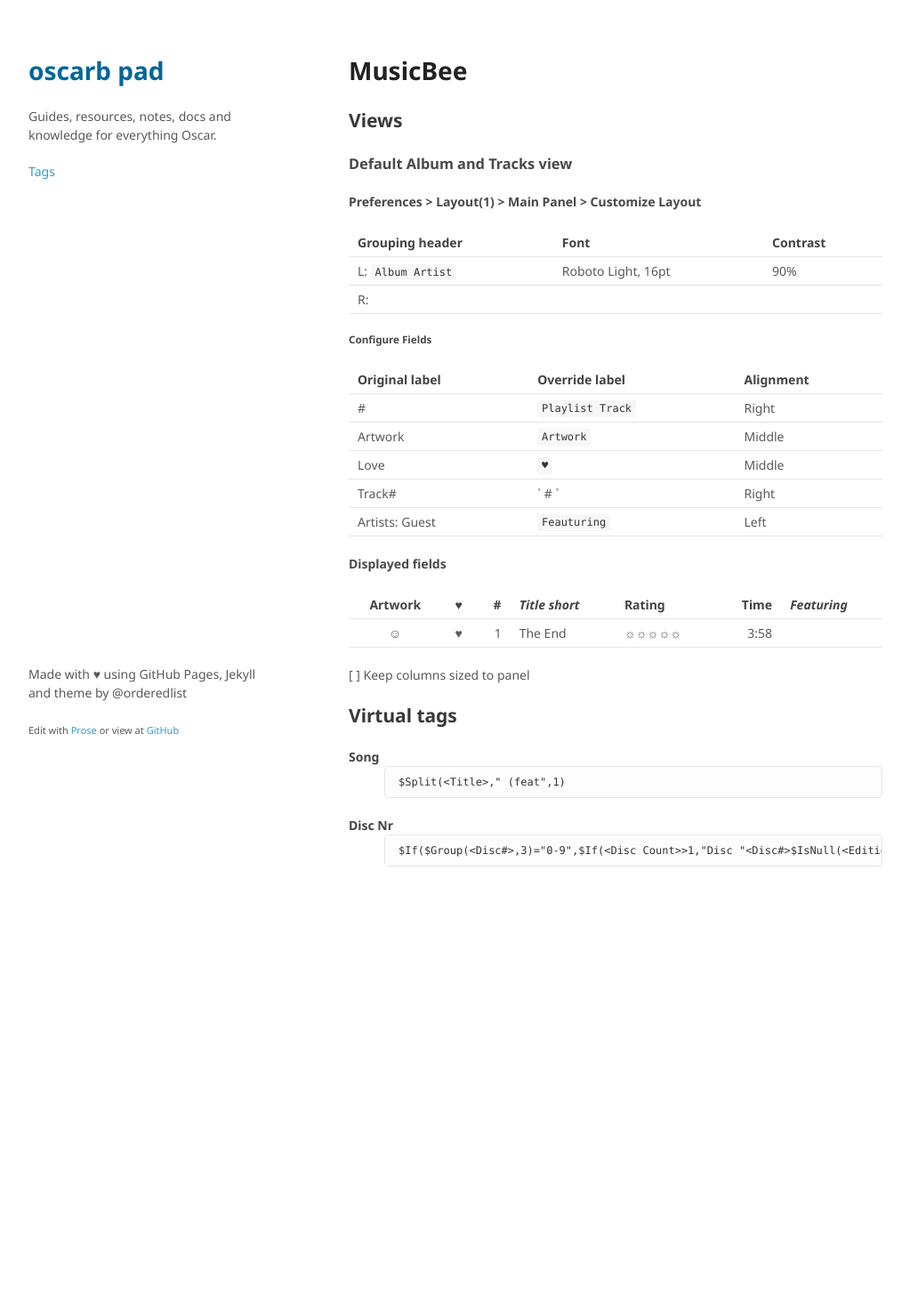
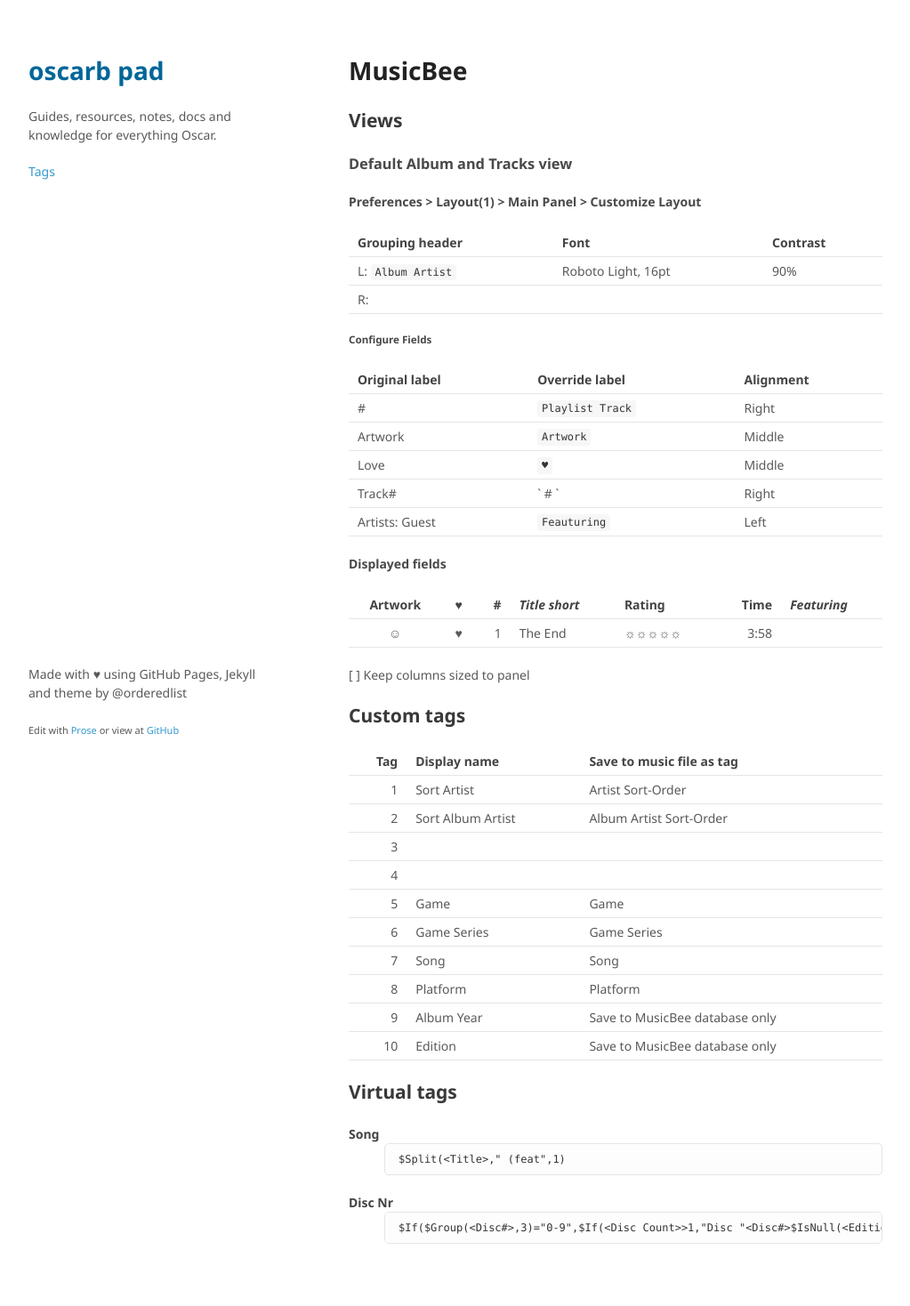
Before and after one commit to oscarb/pad, a Jekyll site: the page built from _docs/musicbee.md, in a window 1280 px wide. Shown: the whole page at 89% size, without its empty margins (128-1151 px from the left). Built offline with Jekyll 4.4.1, drawn with Linux system fonts in a browser that asks for light colours; before the commit the page ends 1044 px from its top, so only the background shows below that.

Commit message:
Updated musicbee.md

```diff
--- a/_docs/musicbee.md
+++ b/_docs/musicbee.md
@@ -44,6 +44,29 @@ Artists: Guest | `Feauturing`     | Left
 [ ] Keep columns sized to panel
 
 
+
+## Custom tags
+
+Tag | Display name  | Save to music file as tag
+---:|---------------|------------------------------
+1   | Sort Artist   | Artist Sort-Order
+2   | Sort Album Artist | Album Artist Sort-Order
+3   |  |
+4   |  |
+5   | Game          | Game
+6   | Game Series   | Game Series
+7   | Song          | Song
+8   | Platform      | Platform
+9   | Album Year    | Save to MusicBee database only
+10  | Edition       | Save to MusicBee database only
+
+
+
+
+
+
+
+
 ## Virtual tags
 
 Song
```
